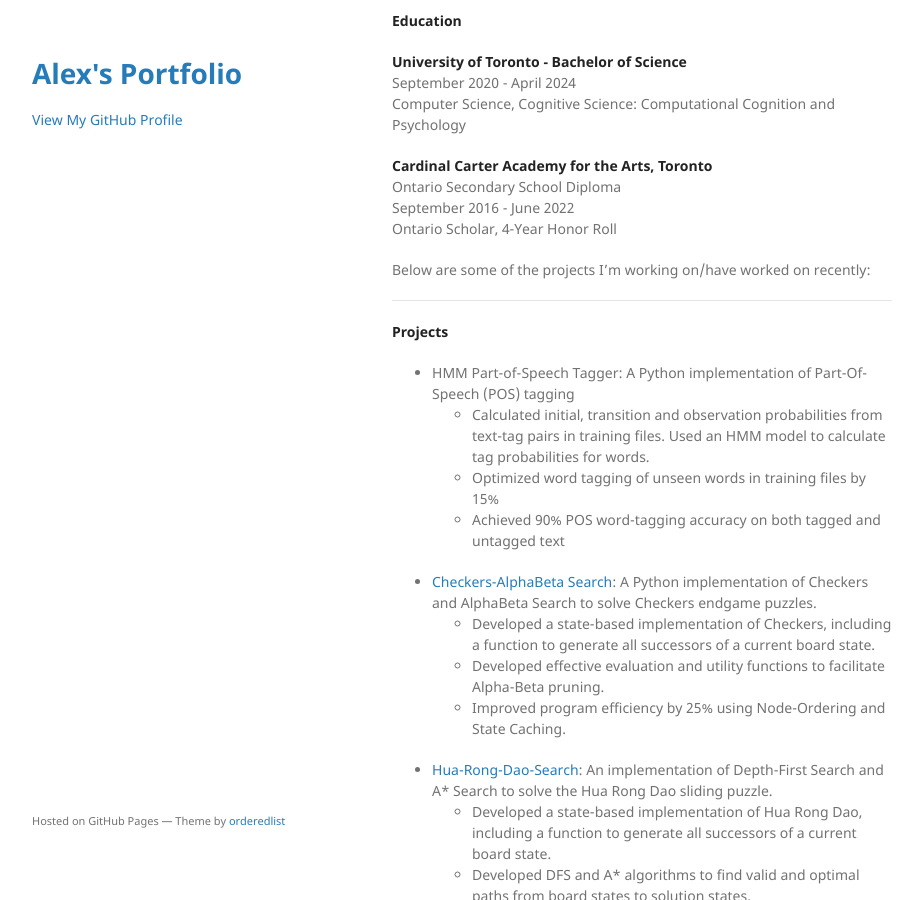
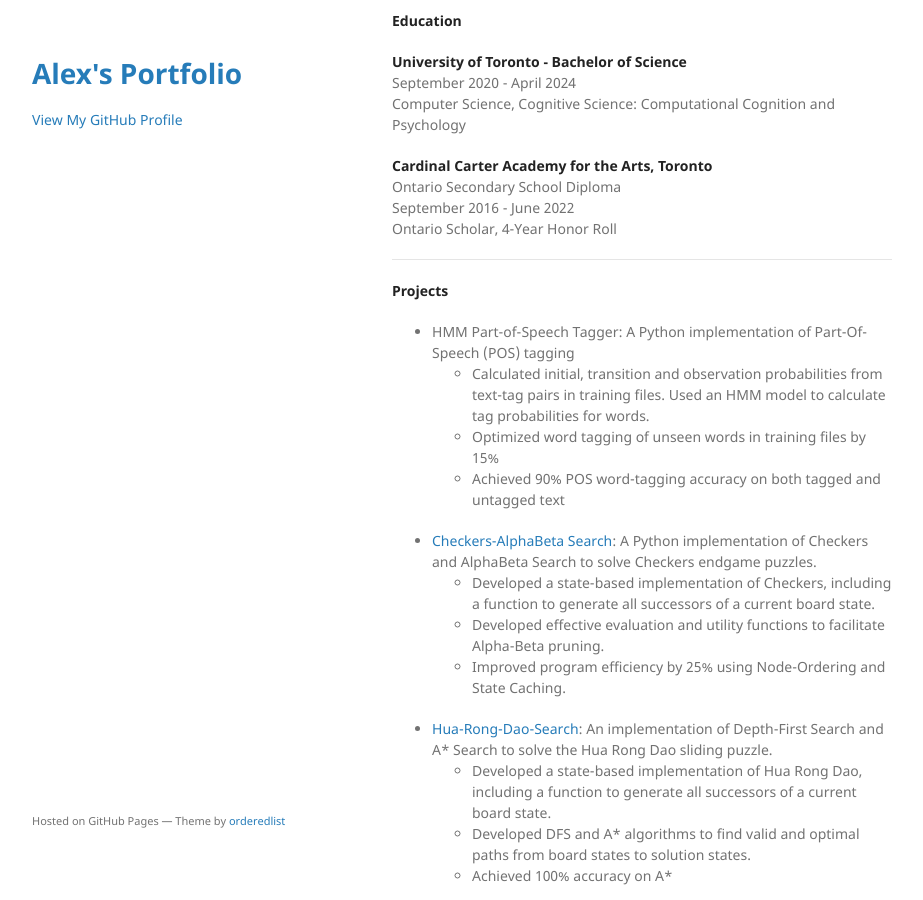
Before and after one commit to alexszokolay/alexszokolay.github.io, a Jekyll site: the page built from index.md, in a window 1280 px wide and 900 px high, scrolled down 547 px. Shown: the whole window, without its empty margins (178-1101 px from the left). Built offline with Jekyll 4.4.1, drawn with Linux system fonts in a browser that asks for light colours; our own code applies the rules of GitHub Pages for plain Markdown files; the repository's description, which GitHub fills in, is left out.

Commit message:
Update index.md

```diff
--- a/index.md
+++ b/index.md
@@ -20,8 +20,6 @@ Computer Science, Cognitive Science: Computational Cognition and Psychology
 Ontario Secondary School Diploma\
 September 2016 - June 2022\
 Ontario Scholar, 4-Year Honor Roll
-
-Below are some of the projects I'm working on/have worked on recently:
 
 ___
 
```
